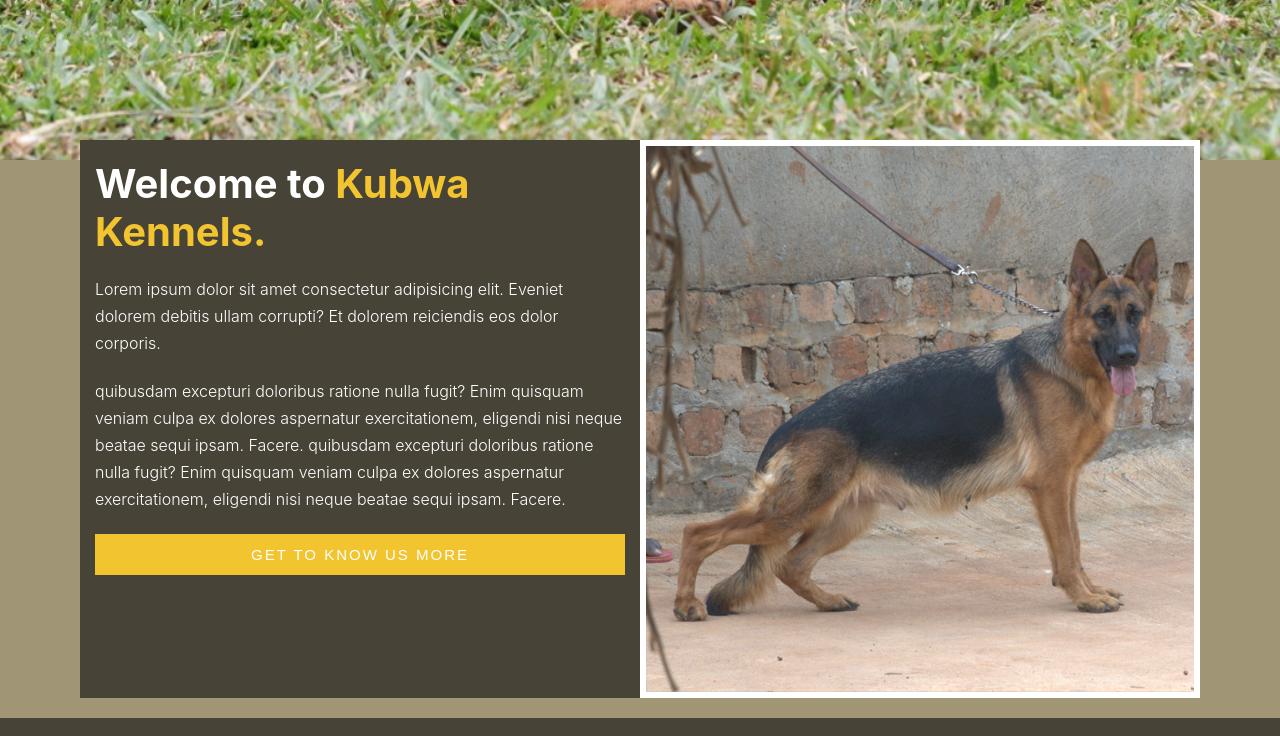
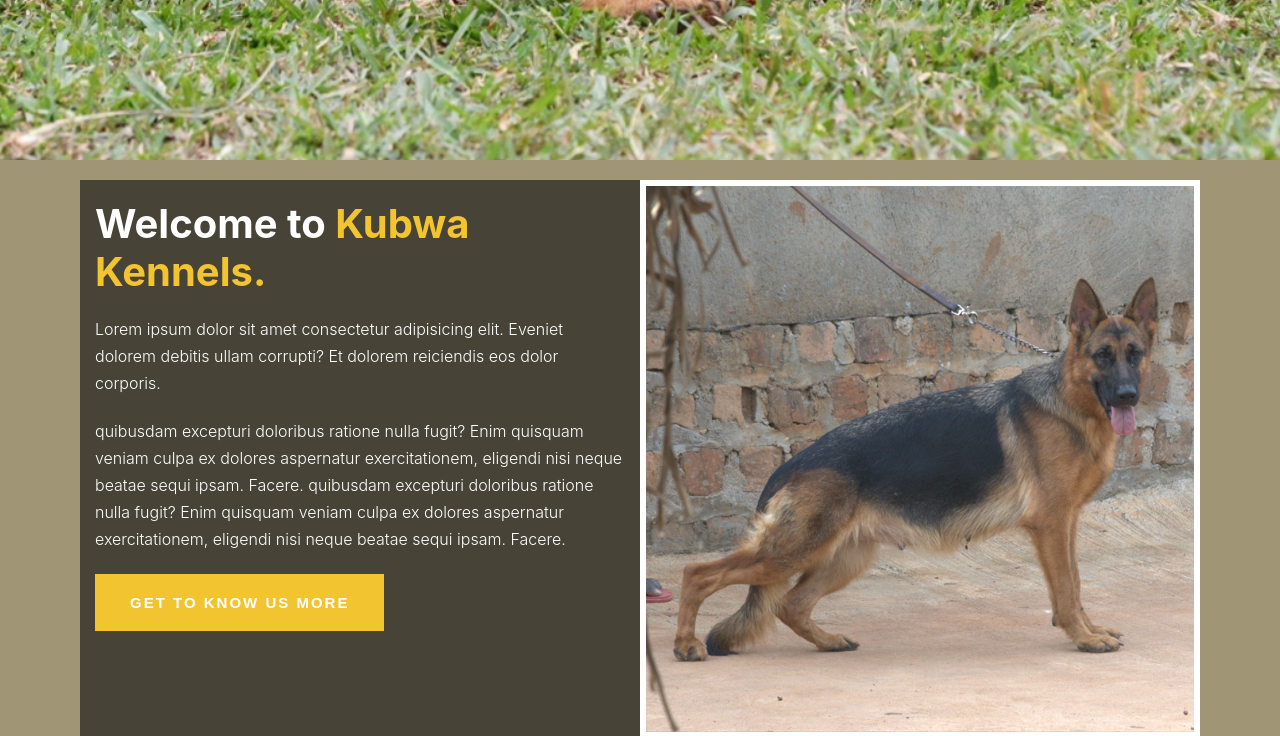
Before and after one commit to Otimthomas/kubwakennels, a React (Create React App) app: page / in a window 1280 px wide. Shown: the part 640-1376 px from the top of the page. Built offline with nearby package versions, Linux system fonts and the light colour scheme.

Commit message:
fixed padding for home section buttons.

```diff
--- a/src/Components/Foundation.jsx
+++ b/src/Components/Foundation.jsx
@@ -86,7 +86,7 @@
     }
 
     .btn-foundation {
-      padding: 1.2rem 3.4rem;
+      padding: 2rem 3.5rem;
       background-color: var(--primaryColor);
       outline: none;
       border: none;
--- a/src/Components/Welcome.jsx
+++ b/src/Components/Welcome.jsx
@@ -37,9 +37,14 @@
 const Wrapper = styled.div`
   font-size: 2rem;
   padding: 2rem 4rem;
+  margin: 4rem 0;
 
   @media (min-width: 768px) {
     padding: 2rem 6rem !important;
+
+    .btn-welcome {
+      align-self: start;
+    }
   }
 
   @media (min-width: 992px) {
@@ -90,7 +95,7 @@
     }
 
     .btn-welcome {
-      padding: 1.2rem 3.4rem;
+      padding: 2rem 3.5rem;
       background-color: var(--primaryColor);
       outline: none;
       border: none;
@@ -100,29 +105,14 @@
       font-size: 1.5rem;
       text-transform: uppercase;
       transition: all 0.3s;
+      font-weight: bold;
+      /* align-self: start; */
 
       &:hover {
         color: var(--primaryColor);
         background-color: var(--white);
       }
     }
-
-    /* .btn-welcome {
-      background-color: var(--primaryColor);
-      border: 2px solid var(--primaryColor);
-      padding: 1.5rem 2rem;
-      color: var(--white);
-      font-size: 1.5rem;
-      font-weight: bold;
-      letter-spacing: 0.2rem;
-      cursor: pointer;
-      transition: all 0.2s;
-
-      &:hover {
-        color: var(--primaryColor);
-        background-color: var(--white);
-      }
-    } */
   }
   .welcome-image img {
     object-fit: cover;
@@ -135,59 +125,3 @@
 `;
 
 export default Welcome;
-
-/* .welcome-center {
-    display: grid;
-    grid-template-columns: 1fr 1fr;
-    background-color: var(--tertiaryColor);
-
-    .welcome__content {
-      color: var(--white);
-      padding: 4rem;
-      display: flex;
-      flex-direction: column;
-      justify-content: center;
-
-      h3 {
-        font-size: 6rem;
-        line-height: 1.2;
-        margin-bottom: 2rem;
-
-        span {
-          color: var(--primaryColor);
-        }
-      }
-
-      p {
-        font-size: 1.5rem;
-        line-height: 1.7;
-      }
-      & > p {
-        margin-bottom: 2rem;
-      }
-
-      .btn-welcome {
-        align-self: start;
-        background-color: var(--primaryColor);
-        border: 2px solid var(--primaryColor);
-        padding: 1.8rem 3rem;
-        color: var(--white);
-        font-size: 2rem;
-        font-weight: bold;
-        letter-spacing: 0.2rem;
-        cursor: pointer;
-        transition: all 0.2s;
-
-        &:hover {
-          color: var(--primaryColor);
-          background-color: var(--white);
-        }
-      }
-    }
-
-    .welcome-image img {
-      object-fit: cover;
-      height: 100%;
-      width: 100%;
-    }
-  } */
```
